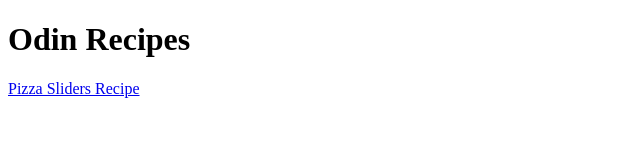
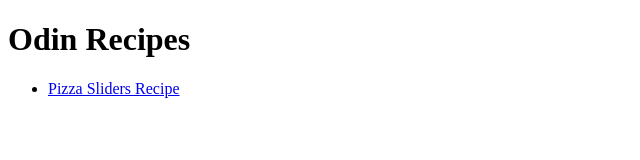
Before and after one commit to sticksalt-ux/odin-recipes, a plain HTML site: page index.html in a window 1280 px wide. Shown: the whole page, without its empty margins (0-640 px from the left). Drawn offline with Linux system fonts and the light colour scheme.

Commit message:
change recipes to be listed

```diff
--- a/index.html
+++ b/index.html
@@ -6,6 +6,9 @@
 </head>
 <body>
     <h1>Odin Recipes</h1>
-    <p><a href="recipes/pizzasliders.html">Pizza Sliders Recipe</a></p>
+    <ul>
+        <li><a href="recipes/pizzasliders.html">Pizza Sliders Recipe</a></li>
+    </ul>
+
 </body>
 </html>
```
